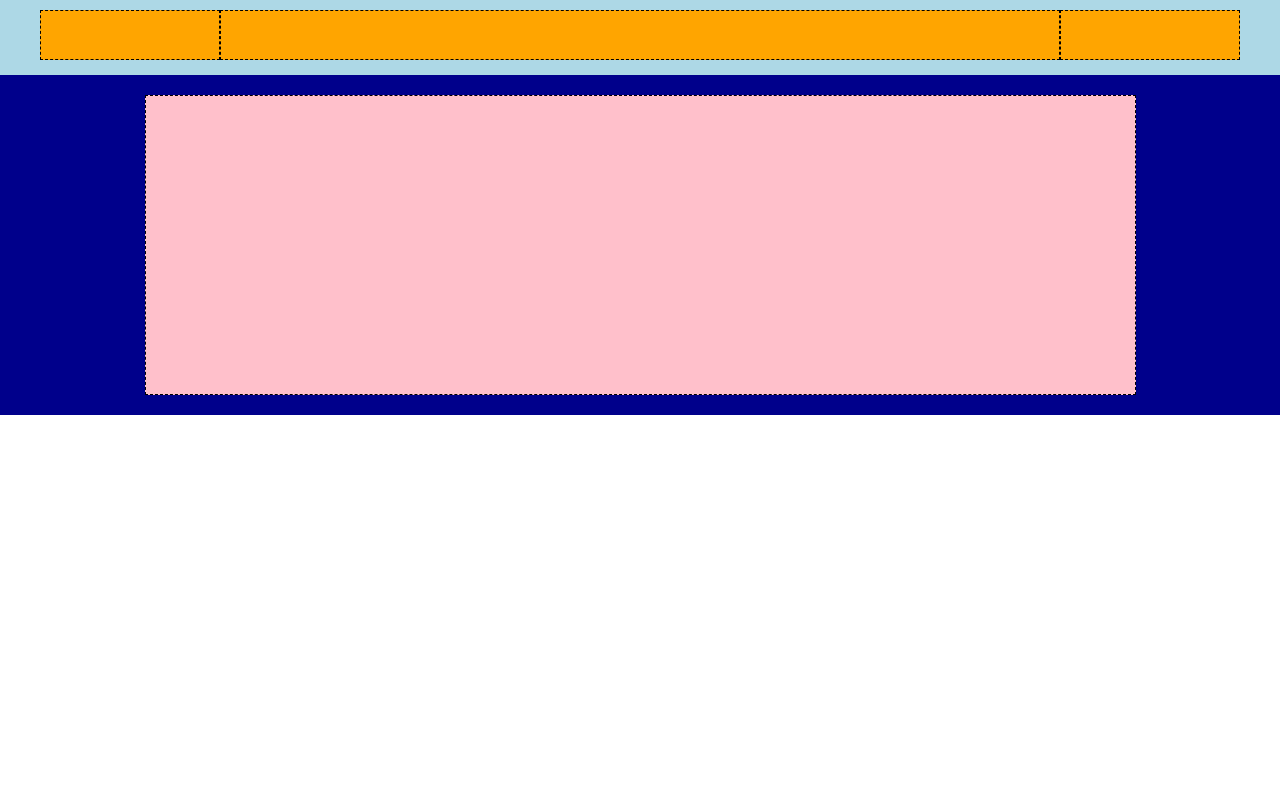
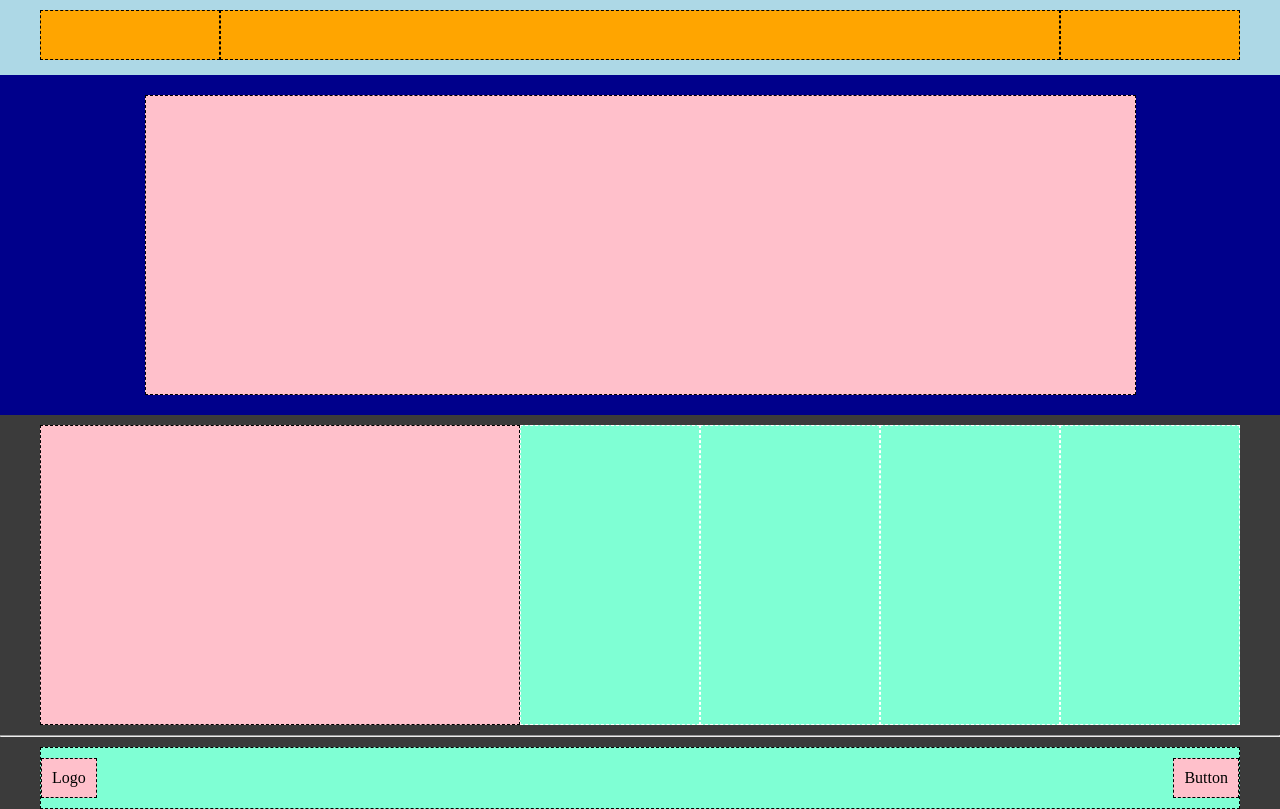
Before and after one commit to BenfanteMarco/htmlcss-discord, a plain HTML site: page index.html in a window 1280 px wide. Drawn offline with Linux system fonts and the light colour scheme.

Commit message:
correzione-esercizio-footer

```diff
--- a/css/style.css
+++ b/css/style.css
@@ -39,6 +39,10 @@
     height: 50px;
 }
 
+.col-40{
+    width: 40%;
+}
+
 .height-300{
     height: 300px;
 }
@@ -51,8 +55,16 @@
     background-color: pink;
 }
 
+.bg-aquamarine{
+    background-color: aquamarine;
+}
+
 .border-column{
     border: 1px dashed black;
+}
+
+.border-column-white{
+    border: 1px dashed white;
 }
 
 /* HEADER */
@@ -69,3 +81,29 @@ main{
     background-color: darkblue;
     padding: 20px 0;
 }
+
+/* FOOTER */
+
+footer{
+    background-color: rgb(59, 59, 59);
+    padding-top: 10px;
+}
+
+hr{
+    background-color: grey;
+    margin: 10px 0;
+}
+
+.content{
+    display: flex;
+    justify-content: space-between;
+    align-items: center;
+}
+
+.side{
+    padding: 10px;
+}
+
+.padding-y-10{
+    padding: 10px 0;
+}
--- a/index.html
+++ b/index.html
@@ -44,7 +44,38 @@
     <!-- FOOTER -->
     <footer>
 
+       <div class="container margin-container">
+        <div class="row">
+            <div class="col-40 height-300 bg-pink border-column">
 
+            </div>
+            <div class="col-15 height-300 bg-aquamarine border-column-white">
+
+            </div>
+            <div class="col-15 height-300 bg-aquamarine border-column-white">
+
+            </div>
+            <div class="col-15 height-300 bg-aquamarine border-column-white">
+
+            </div>
+            <div class="col-15 height-300 bg-aquamarine border-column-white">
+
+            </div>
+        </div>
+       </div>
+
+       <hr>
+
+       <div class="container margin-container">
+        <div class="row">
+            <div class="col-100 padding-y-10 border-column bg-aquamarine">
+                <div class="content">
+                    <div class="side bg-pink border-column">Logo</div>
+                    <div class="side bg-pink border-column">Button</div>
+                </div>
+            </div>
+        </div>
+       </div>
 
     </footer>
 
```
